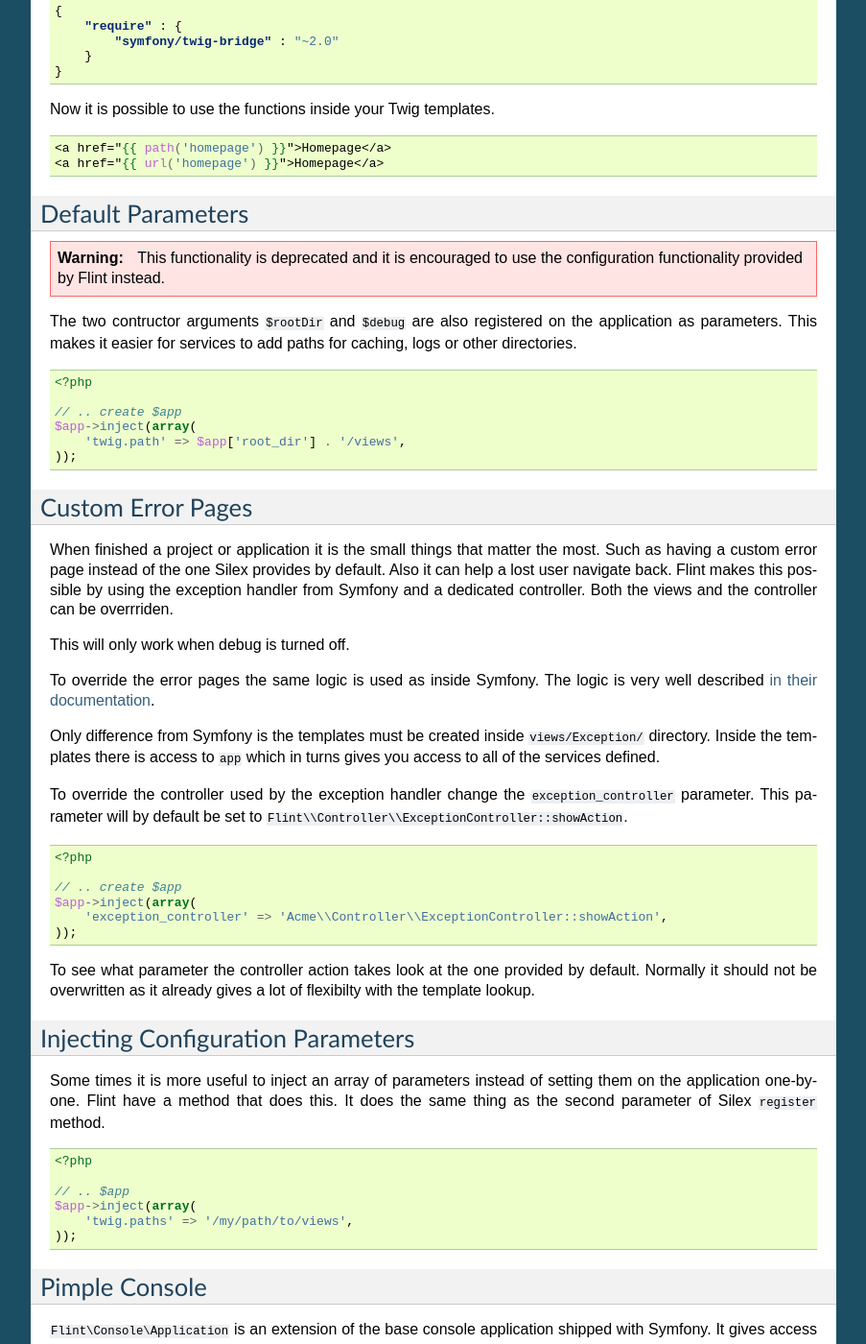
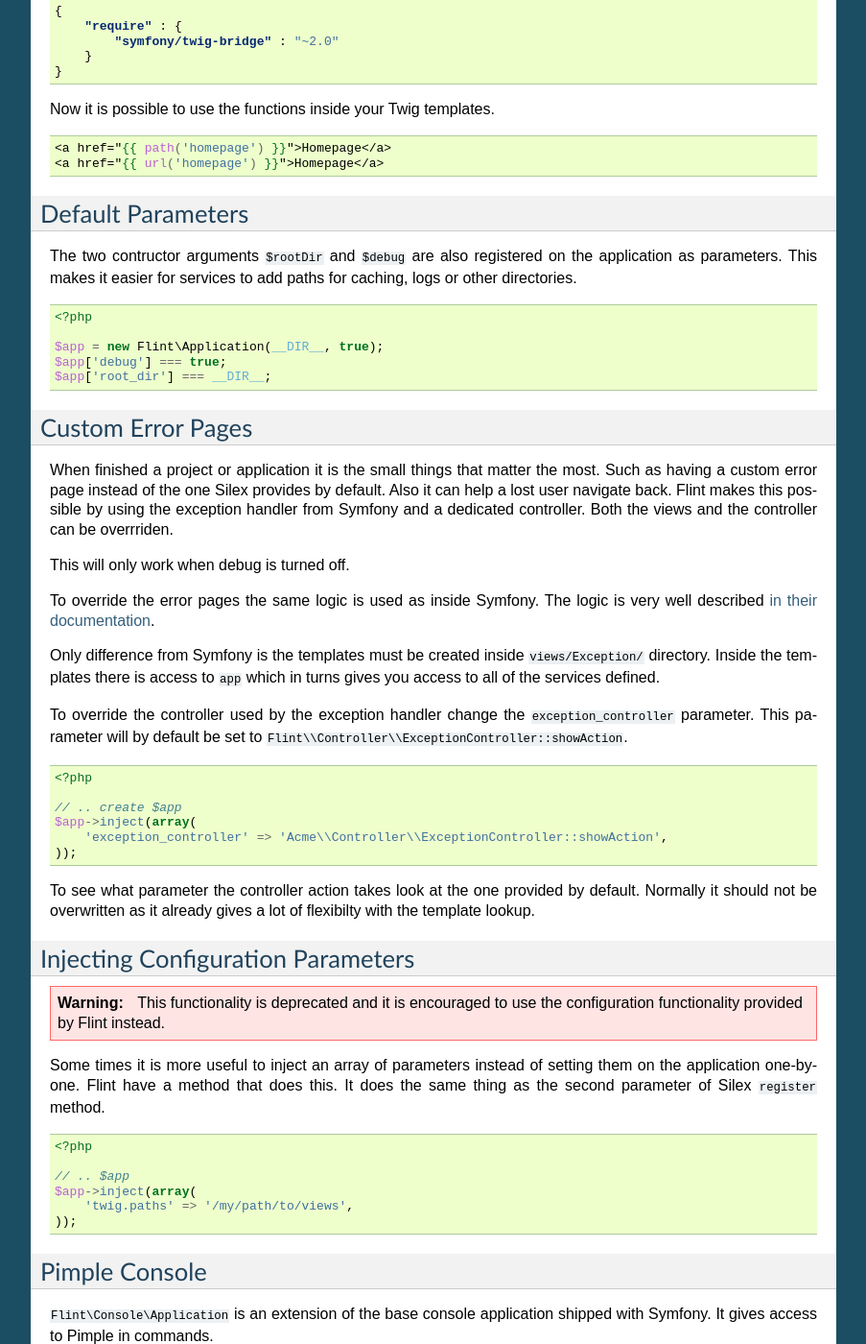
Before and after one commit to flint/flint, a Sphinx documentation site: the page built from doc/index.rst, in a window 1280 px wide and 1400 px high, scrolled down 2289 px. Shown: the whole window at 96% size, without its empty margins (198-1101 px from the left). Built offline with Sphinx 7.4.7, drawn with Linux system fonts in a browser that asks for light colours.

Commit message:
fix docs

```diff
--- a/doc/index.rst
+++ b/doc/index.rst
@@ -188,10 +183,9 @@ services to add paths for caching, logs or other directories.
 
     <?php
 
-    // .. create $app
-    $app->inject(array(
-        'twig.path' => $app['root_dir'] . '/views',
-    ));
+    $app = new Flint\Application(__DIR__, true);
+    $app['debug'] === true;
+    $app['root_dir'] === __DIR__;
 
 Custom Error Pages
 ------------------
@@ -232,6 +226,11 @@ gives a lot of flexibilty with the template lookup.
 
 Injecting Configuration Parameters
 ----------------------------------
+
+.. warning::
+
+    This functionality is deprecated and it is encouraged to use the configuration
+    functionality provided by Flint instead.
 
 Some times it is more useful to inject an array of parameters instead of
 setting them on the application one-by-one. Flint have a method that
```
Also changed, not shown: other parts of doc/index.rst (+0 -5 lines).
